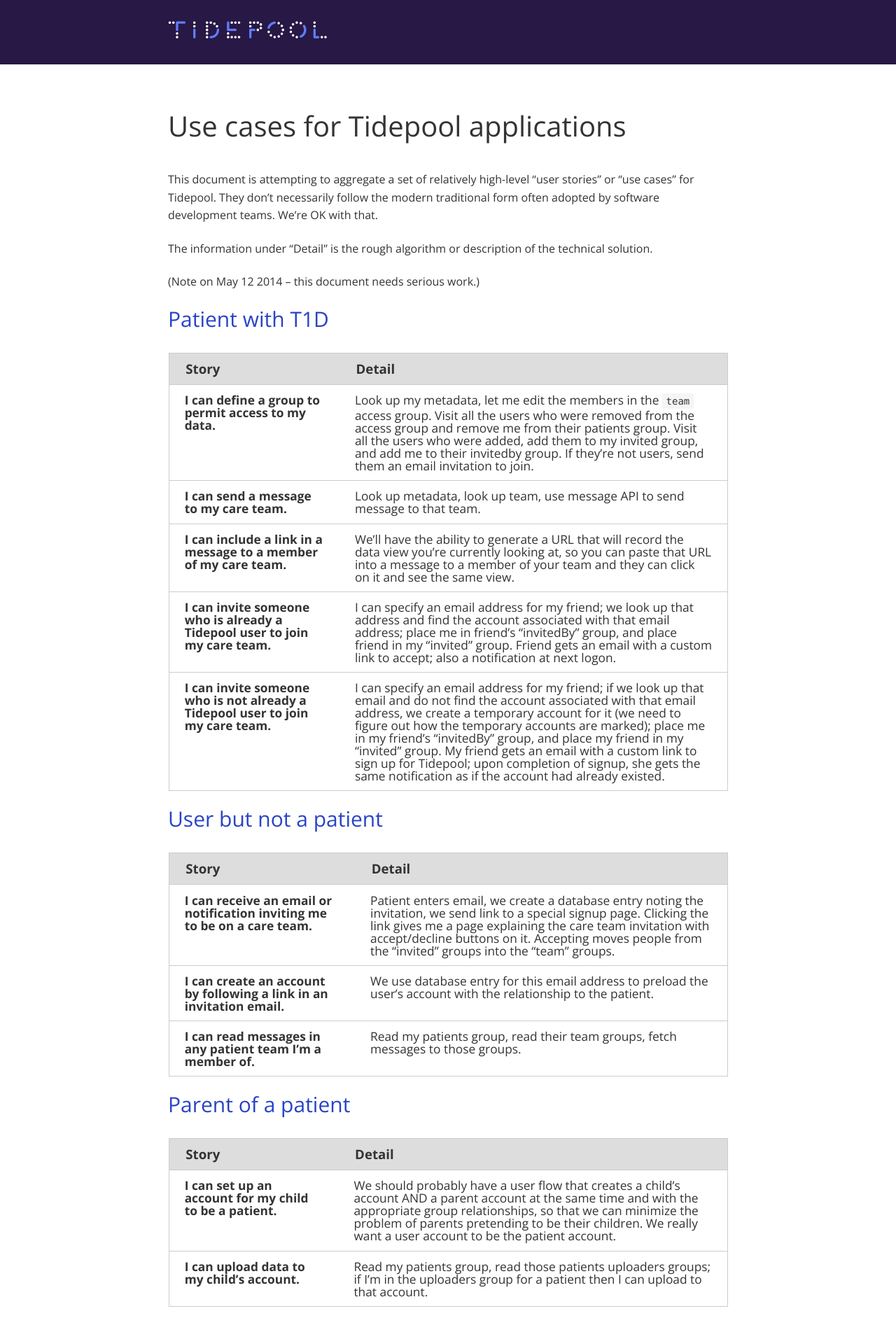
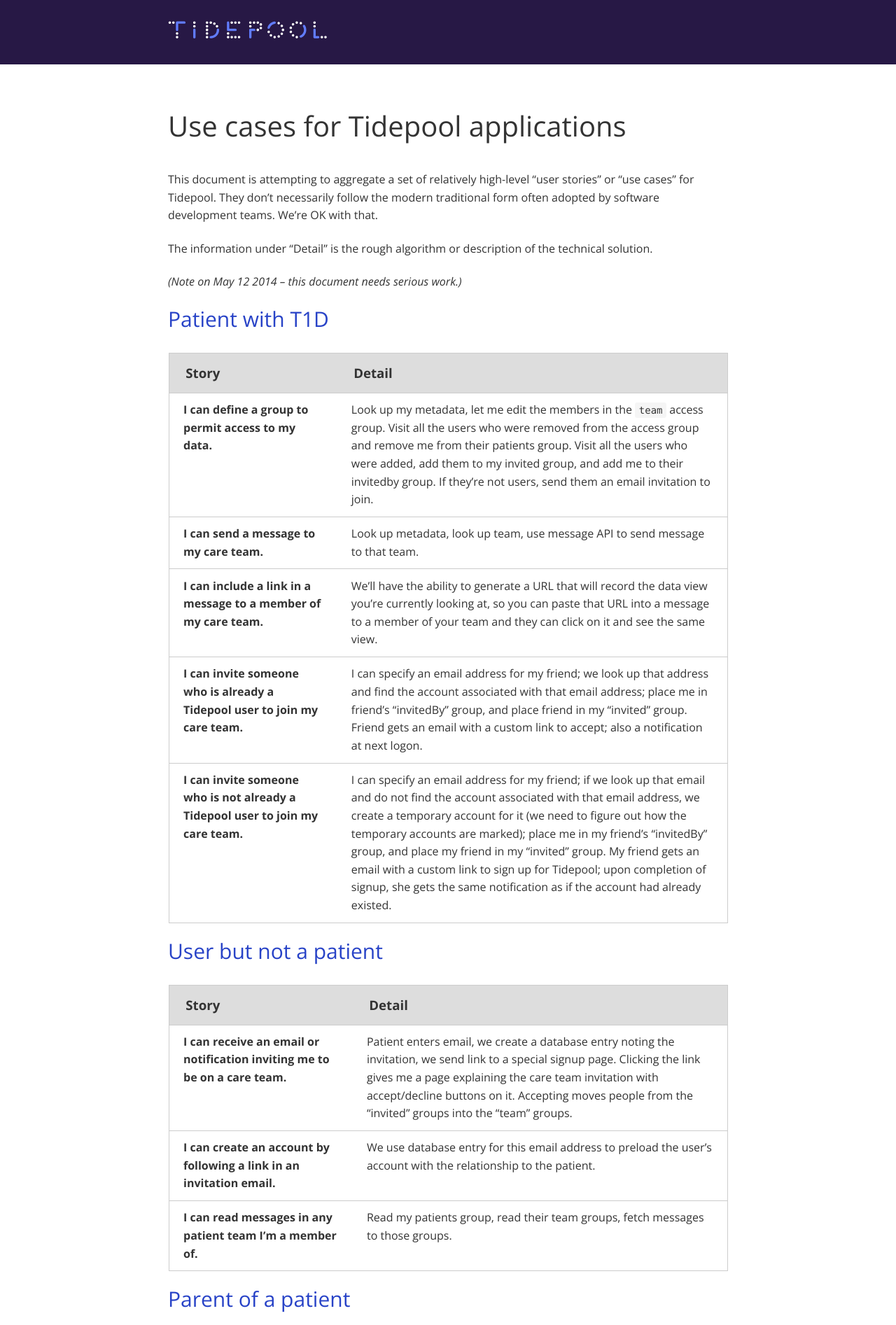
Before and after one commit to tidepool-org/tidepool-org.github.io, a Jekyll site: the page built from _docs/use-cases.md, in a window 1280 px wide. Shown: the top 1893 px of the page at 70% size. Built offline with Jekyll 4.4.1, drawn with Linux system fonts in a browser that asks for light colours; nearby versions of some CDN libraries.

Commit message:
Minor style tweaks

```diff
--- a/css/site.css
+++ b/css/site.css
@@ -135,6 +135,10 @@ b, strong {
 	font-weight: bold;
 }
 
+em {
+	font-style: italic;
+}
+
 blockquote {
 	margin: 0 3em;
 }
@@ -495,8 +499,6 @@ blockquote {
 table {
 	border: 1px solid #ccc;
 	border-width: 1px 1px 0 1px;
-	font-size: 13px;
-	line-height: 18px;
 	margin: 0 0 22px 0;
 	text-align: left;
 }
@@ -519,7 +521,6 @@ th {
 td {
 	padding: .7em 1.25em;
 	min-width: 150px;
-	font-size: 13pt;
 }
 
 td:first-child {
```
